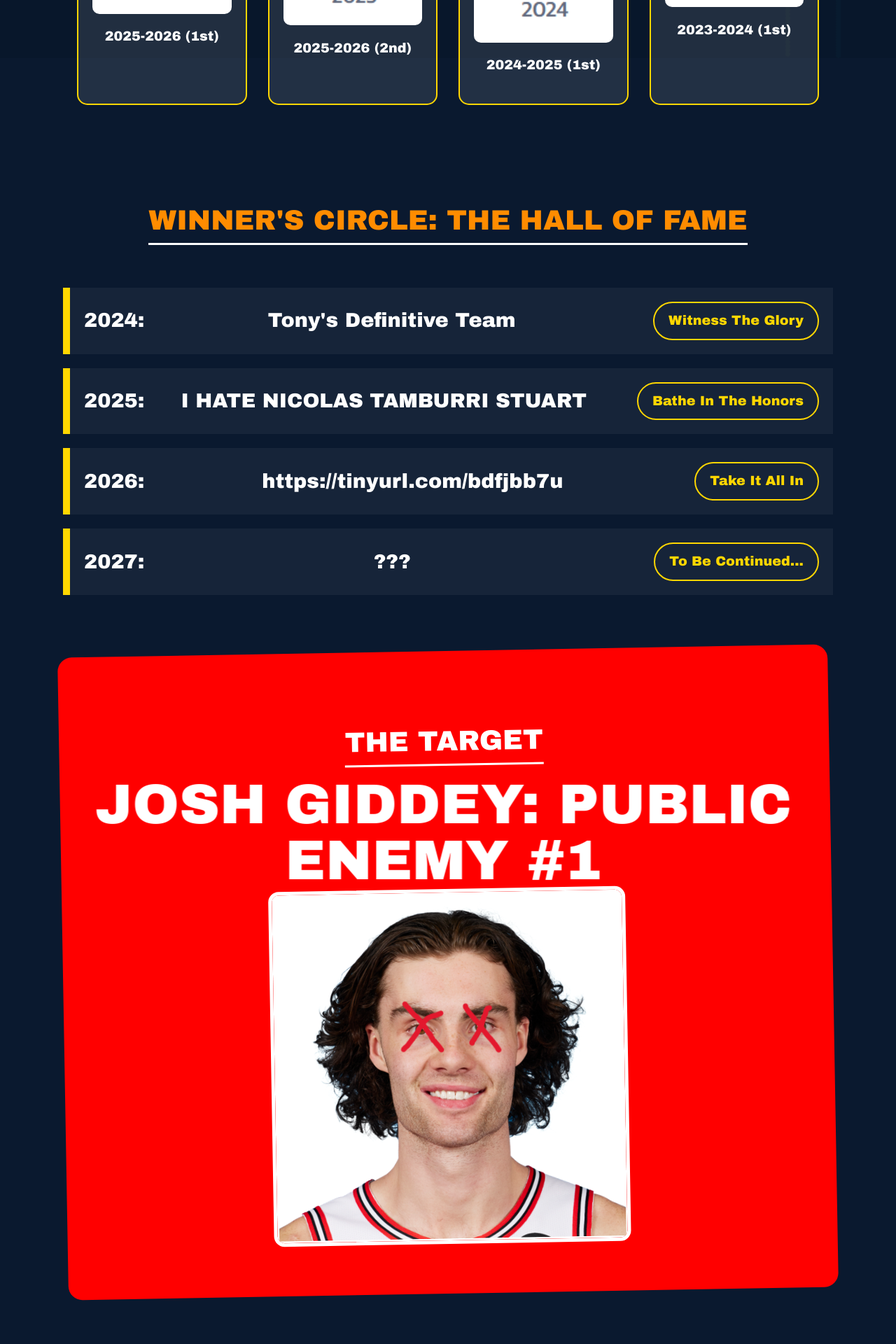
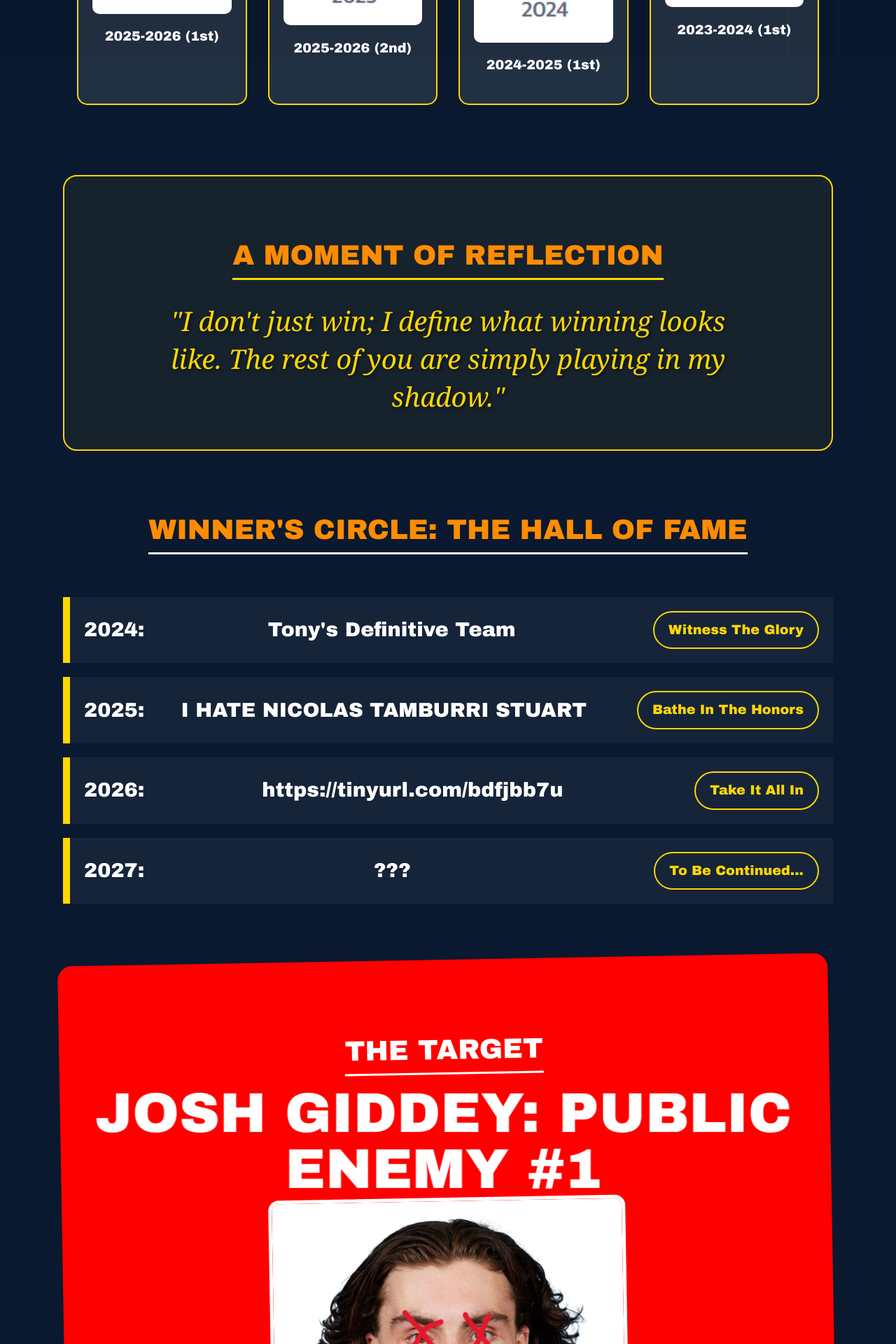
Before and after one commit to TonyRRZu/tonyrrzu.github.io, a Jekyll site: the page index.html, which Jekyll copies as it is, in a window 1280 px wide. Shown: the part 817-2737 px from the top of the page at 70% size. Built offline with Jekyll 4.4.1, drawn with Linux system fonts in a browser that asks for light colours.

Commit message:
Update index.html

```diff
--- a/index.html
+++ b/index.html
@@ -189,6 +189,25 @@
             border-top: 5px solid var(--hoop-orange);
         }
 
+        .smug-section {
+            padding: 3rem;
+            background: rgba(255, 215, 0, 0.05); /* A very faint, classy gold tint */
+            border: 2px solid var(--gold);
+            border-radius: 20px;
+            margin: 3rem 0;
+        }
+
+        .smug-text {
+            font-family: 'Georgia', serif; /* A classic, fancy serif font */
+            font-style: italic;
+            font-size: 2.4rem;
+            color: var(--gold);
+            line-height: 1.4;
+            text-shadow: 2px 2px 4px rgba(0,0,0,0.5);
+            margin: 0 auto;
+            max-width: 800px;
+        }
+
         /* Fireworks Canvas */
         #fireworks {
             position: fixed;
@@ -230,6 +249,11 @@
                     <p>2023-2024 (1st)</p>
                 </div>
             </div>
+        </section>
+
+        <section id="smug-quote" class="smug-section">
+            <h2 style="border-bottom-color: var(--gold);">A Moment of Reflection</h2>
+            <p class="smug-text">"I don't just win; I define what winning looks like. The rest of you are simply playing in my shadow."</p>
         </section>
 
         <section id="records">
```
